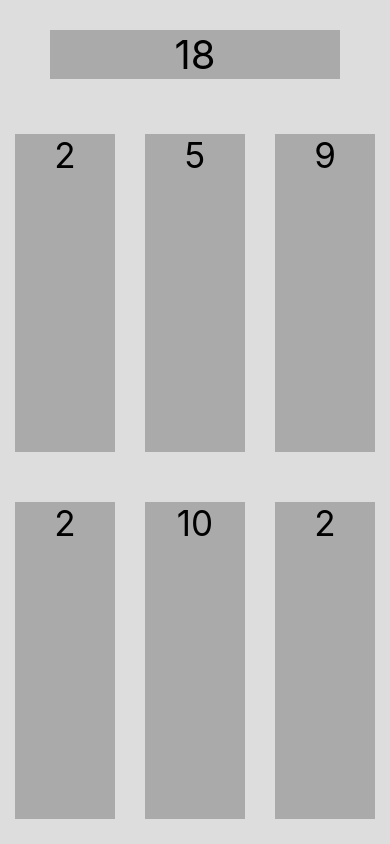
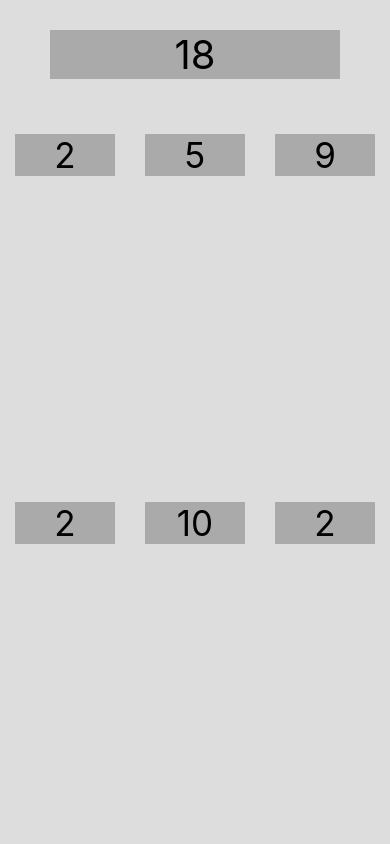
Before and after one commit to KatyDeng17/react-native-TargetSum, a React Native app: screen / in a window 390 px wide. Built offline with nearby package versions, Linux system fonts and the light colour scheme.

Commit message:
add TouchableOpacity for Press events'

```diff
--- a/src/components/game.js
+++ b/src/components/game.js
@@ -1,7 +1,7 @@
 import React from 'react';
 import PropTypes from 'prop-types';
 import {View, Text, StyleSheet} from 'react-native';
-
+import RandomNumber from './randomNumber';
 export default class Game extends React.Component{
   static propTypes = {
     randomNumberCount: PropTypes.number.isRequired,
@@ -20,7 +20,8 @@
         <Text style={styles.target}>{this.target}</Text>
         <View style={styles.randomContainer}>
           {this.randomNumbers.map((randomNumber,index)=>
-            <Text style={styles.randomNum} key={index}>{randomNumber}</Text>
+
+            <RandomNumber key={index} number={randomNumber}/>
           )}
         </View>
       </View>
@@ -51,15 +52,5 @@
     flexWrap: 'wrap',
     justifyContent: 'space-around',
   },
-  randomNum:{
-    fontSize: 35,
-    width: 100,
-    backgroundColor: '#aaa',
-    marginHorizontal: 15,
-    marginVertical: 25,
-    textAlign:'center',
 
-
-
-  }
 });
--- /dev/null
+++ b/src/components/randomNumber.js
@@ -0,0 +1,31 @@
+import React from 'react';
+import {Text,StyleSheet,TouchableOpacity} from 'react-native';
+import PropTypes from 'prop-types';
+
+export default class RandomNumber extends React.Component{
+  static propTypes = {
+    number: PropTypes.number.isRequired,
+  };
+  handlePress = ()=>{
+    console.log(this.props.number);
+  }
+  render(){
+    return(
+      <TouchableOpacity onPress={this.handlePress}>
+        <Text style={styles.randomNum} >{this.props.number}</Text>
+      </TouchableOpacity>
+    );
+  }
+}
+
+const styles = StyleSheet.create({
+  randomNum:{
+    fontSize: 35,
+    width: 100,
+    backgroundColor: '#aaa',
+    marginHorizontal: 15,
+    marginVertical: 25,
+    textAlign:'center',
+
+  }
+});
```
